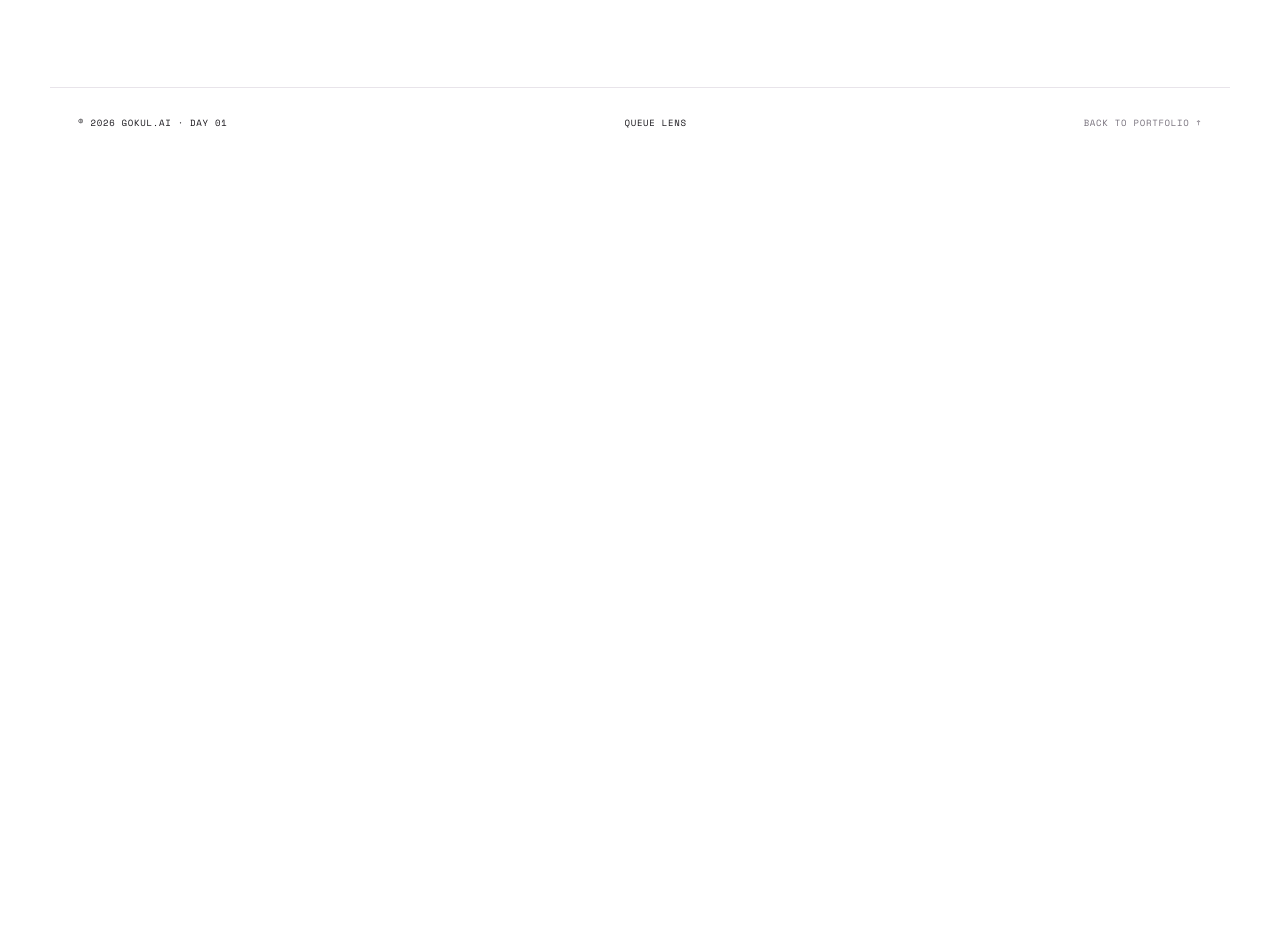
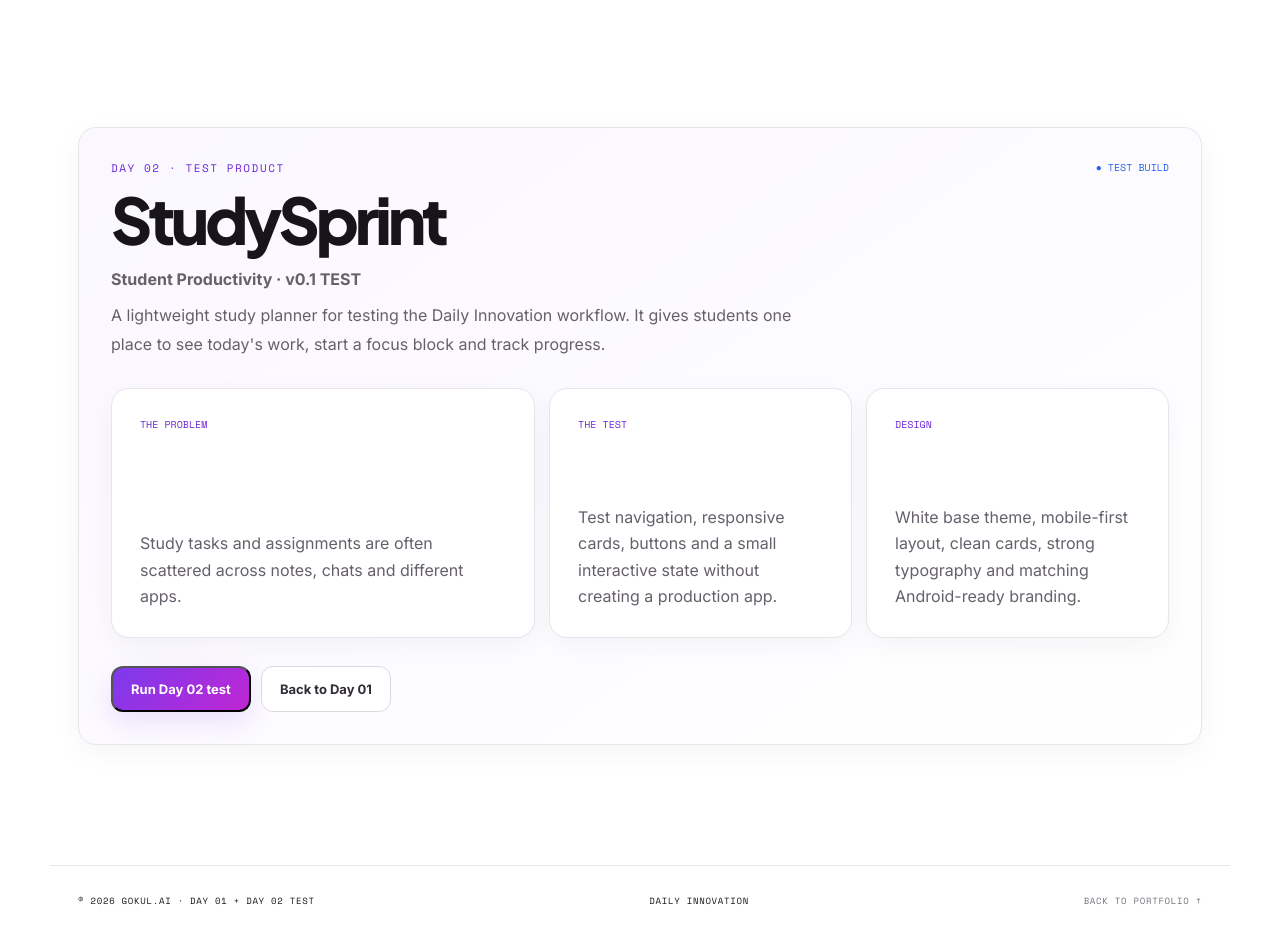
Before and after one commit to gokulmaniraj2008-collab/Gokul-aibot, a Next.js app: page /days in a window 1280 px wide. Shown: the part 1780-2715 px from the top of the page. Before the commit the page ends 1937 px from the top, so only its background shows below. Built offline with nearby package versions, Linux system fonts and the light colour scheme.

Commit message:
feat(day02): add StudySprint test section

```diff
--- a/app/days/page.tsx
+++ b/app/days/page.tsx
@@ -13,8 +13,10 @@ const dayOne = {
 
 export default function DaysPage() {
   const [reported, setReported] = useState(false);
+  const [testMessage, setTestMessage] = useState(false);
+
   return <main className="page daily-builds" style={{ minHeight: "100vh" }}>
-    <nav className="nav"><a className="logo" href="/"><span className="logo-mark">G</span>GOKUL<span className="logo-dot">.AI</span></a><div className="navlinks"><a className="button secondary" href="/" aria-label="Go back to portfolio">← Back</a><a href="/">Portfolio</a><a href="#day01">Day 01</a></div><span className="eyebrow">DAILY BUILDS</span></nav>
+    <nav className="nav"><a className="logo" href="/"><span className="logo-mark">G</span>GOKUL<span className="logo-dot">.AI</span></a><div className="navlinks"><a className="button secondary" href="/" aria-label="Go back to portfolio">← Back</a><a href="/">Portfolio</a><a href="#day01">Day 01</a><a href="#day02">Day 02</a></div><span className="eyebrow">DAILY BUILDS</span></nav>
     <section className="section" style={{ paddingTop: 100 }}>
       <div className="eyebrow">DAILY BUILDS · WEBSITE + ANDROID</div>
       <h1 style={{ fontFamily: "'Plus Jakarta Sans'", fontSize: "clamp(48px,8vw,92px)", lineHeight: .95, letterSpacing: "-.07em", margin: "18px 0" }}>Build every day.<br/><em style={{ color: "#c084fc", fontStyle: "normal" }}>Ship twice.</em></h1>
@@ -30,10 +32,7 @@ export default function DaysPage() {
           <div className="feature"><span>THE INNOVATION</span><p>{dayOne.idea}</p></div>
           <div className="feature"><span>CORE PRODUCT</span><p>{dayOne.features.join(" · ")}</p></div>
         </div>
-        <div className="actions" style={{ marginTop: 28 }}>
-          <a className="button primary" href="/download/queuelens">Download QueueLens APK ↓</a>
-          <a className="button secondary" href="#product">View product</a>
-        </div>
+        <div className="actions" style={{ marginTop: 28 }}><a className="button primary" href="/download/queuelens">Download QueueLens APK ↓</a><a className="button secondary" href="#product">View product</a></div>
         {reported && <p style={{ color: "#65a30d", marginTop: 16, fontSize: 12 }}>Demo report added: 18 people · estimated wait 22 min.</p>}
       </article>
     </section>
@@ -46,6 +45,24 @@ export default function DaysPage() {
         <article className="project-card"><div className="project-top"><span>03</span><span>LIVE DEMO</span></div><h3>Student Help Desk</h3><p>High crowd · 31 people · estimated wait 35 min</p><button className="button secondary" onClick={() => setReported(true)}>Report current queue</button></article>
       </div>
     </section>
-    <footer className="footer"><span>© 2026 GOKUL.AI · DAY 01</span><span>QUEUE LENS</span><a href="/">BACK TO PORTFOLIO ↑</a></footer>
+    <section className="section" id="day02" style={{ paddingTop: 40 }}>
+      <article className="feature large" style={{ minHeight: "auto", padding: 32 }}>
+        <div style={{ display: "flex", justifyContent: "space-between", gap: 20, flexWrap: "wrap" }}><span className="eyebrow">DAY 02 · TEST PRODUCT</span><span style={{ color: "#2563eb", font: "10px 'Space Mono'" }}>● TEST BUILD</span></div>
+        <h2 style={{ marginBottom: 8 }}>StudySprint</h2>
+        <p style={{ color: "#2563eb", fontWeight: 700 }}>Student Productivity · v0.1 TEST</p>
+        <p style={{ color: "#91899b", maxWidth: 720, lineHeight: 1.8 }}>A lightweight study planner for testing the Daily Innovation workflow. It gives students one place to see today's work, start a focus block and track progress.</p>
+        <div className="feature-grid" style={{ marginTop: 30 }}>
+          <div className="feature"><span>THE PROBLEM</span><p>Study tasks and assignments are often scattered across notes, chats and different apps.</p></div>
+          <div className="feature"><span>THE TEST</span><p>Test navigation, responsive cards, buttons and a small interactive state without creating a production app.</p></div>
+          <div className="feature"><span>DESIGN</span><p>White base theme, mobile-first layout, clean cards, strong typography and matching Android-ready branding.</p></div>
+        </div>
+        <div className="actions" style={{ marginTop: 28 }}>
+          <button className="button primary" onClick={() => setTestMessage((value) => !value)}>Run Day 02 test</button>
+          <a className="button secondary" href="#day01">Back to Day 01</a>
+        </div>
+        {testMessage && <p style={{ color: "#2563eb", marginTop: 16, fontSize: 12 }}>Day 02 interaction test passed in the browser UI.</p>}
+      </article>
+    </section>
+    <footer className="footer"><span>© 2026 GOKUL.AI · DAY 01 + DAY 02 TEST</span><span>DAILY INNOVATION</span><a href="/">BACK TO PORTFOLIO ↑</a></footer>
   </main>;
 }
```
